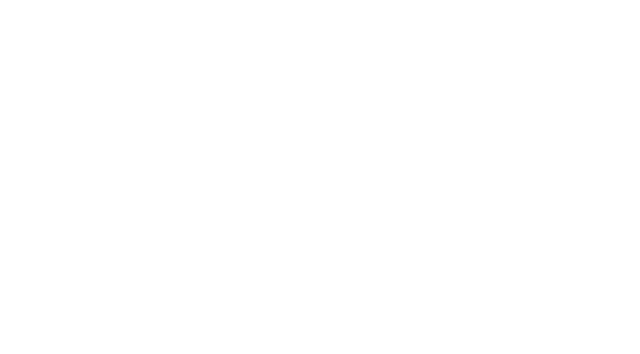
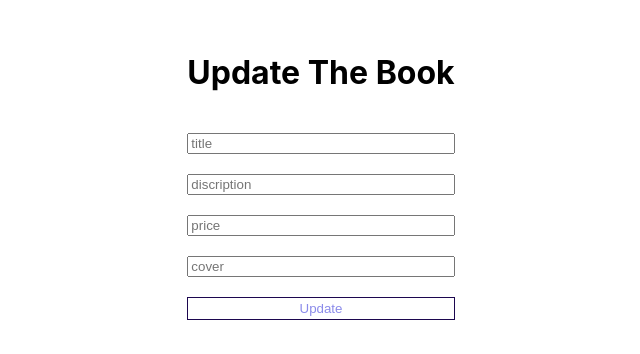
Before and after one commit to MinalChhatre10/CRUD-BOOK, a React (Create React App) app in the folder Client/client/: page /update/1 in a window 1280 px wide. Before the commit this address had no page. Shown: the part 224-578 px from the top of the page, without its empty margins (319-959 px from the left). Built offline with nearby package versions, Linux system fonts and the light colour scheme.

Commit message:
update done

```diff
--- a/Client/client/src/App.js
+++ b/Client/client/src/App.js
@@ -14,7 +14,7 @@
         <Routes>
           <Route path="/" element={<Books />} />
           <Route path="/add" element={<AddBooks />} />
-          <Route path="/update" element={<UpdateBooks />} />
+          <Route path="/update/:id" element={<UpdateBooks />} />
         </Routes>
       </div>
     </BrowserRouter>
--- a/Client/client/src/Pages/Books.jsx
+++ b/Client/client/src/Pages/Books.jsx
@@ -34,16 +34,17 @@
       <div className="books">
         {books.map(book=>(
           <div className="book" key={book.id}>
-            {book.cover && <img src={book.cover} alt=""/>}
             <h2>{book.title}</h2>
+            <h2>{book.cover}</h2>
             <p>{book.desc}</p>
             <span>{book.price}</span>
+
             <button className="delete" onClick={()=>handleDelete(book.id)}>Delete</button>
-            <button className="update"><Link to={"/update/${book.id}"}>Update</Link> </button>
+            <button className="update"><Link to={`/update/${book.id}`}>Update</Link> </button>
           </div>
         ))}
       </div>
-      <button className="linkB"><Link to="/addbook">Add New Book</Link></button>
+      <button className="linkB"><Link to="/add">Add New Book</Link></button>
     </div>
   )
 }
--- a/Client/client/src/Pages/UpdateBooks.jsx
+++ b/Client/client/src/Pages/UpdateBooks.jsx
@@ -1,11 +1,47 @@
-import React from 'react'
+
+import axios from 'axios';
+import React, { useState } from 'react';
+import { useLocation, useNavigate } from 'react-router-dom';
+
 
 const UpdateBooks = () => {
+  const [book,setBook] = useState({
+    title:"",
+    desc:"",
+    price:null,
+    cover:"",
+  });
+
+  const navigate = useNavigate();
+  const location = useLocation();
+
+  const bookId = location.pathname.split("/")[2];
+
+  const handleChange = async e =>{
+    setBook(prev=>({...prev , [e.target.name]: e.target.value}))
+  };
+  const handleClick = async e =>{
+      e.preventDefault()
+      try{
+        await axios.put("http://localhost:8800/books/"+bookId,book)
+        navigate("/");
+      }catch(err){
+          console.log(err);
+      }
+    }
+
+
+  console.log(book)
   return (
-    <div>
-      Update
+    <div className="form">
+      <h1>Update The Book</h1>
+      <input type="text" name="title" onChange={handleChange} placeholder='title' />
+      <input type="text" name="desc" onChange={handleChange} placeholder='discription' />
+      <input type="number" name="price" onChange={handleChange} placeholder='price' />
+      <input type="text" name="cover" onChange={handleChange} placeholder='cover' />
+      <button className="formButton" onClick={handleClick}>Update</button>
     </div>
-  )
-}
+  );
+};
 
 export default UpdateBooks
--- a/Client/client/src/style.css
+++ b/Client/client/src/style.css
@@ -11,12 +11,24 @@
     gap: 10px;
 }
 .book{
+        /* Add shadows to create the "card" effect */
+        box-shadow: 0 4px 8px 0 rgba(0,0,0,0.3);
+        transition: 0.3s;
+
+        border-radius: 10px;
+        padding: 2px 16px;
+
     flex:1;
     display: flex;
     flex-direction: column;
     gap: 10px;
     align-items: center;
 
+}
+
+ /* On mouse-over, add a deeper shadow */
+.book:hover {
+    box-shadow: 0 8px 16px 0 rgba(0,0,0,0.2);
 }
 
 img{
@@ -53,3 +65,25 @@
     border: 1px solid rgb(28, 7, 79);
     color: rgb(139,139,234);
 }
+
+.form{
+    display:flex;
+    flex-direction: column;
+    gap: 20px;
+}
+
+.input{
+    width: 250px;
+    padding: 10px;
+    border: 1px solid gray;
+
+}
+
+.formButton{
+     border: none;
+    padding: 3px 6px;
+    background-color: white;
+    cursor: pointer;
+    border: 1px solid rgb(28, 7, 79);
+    color: rgb(139,139,234);
+}
```
Also changed, not shown: 1 other file (tests, documents, lock files or other folders).
